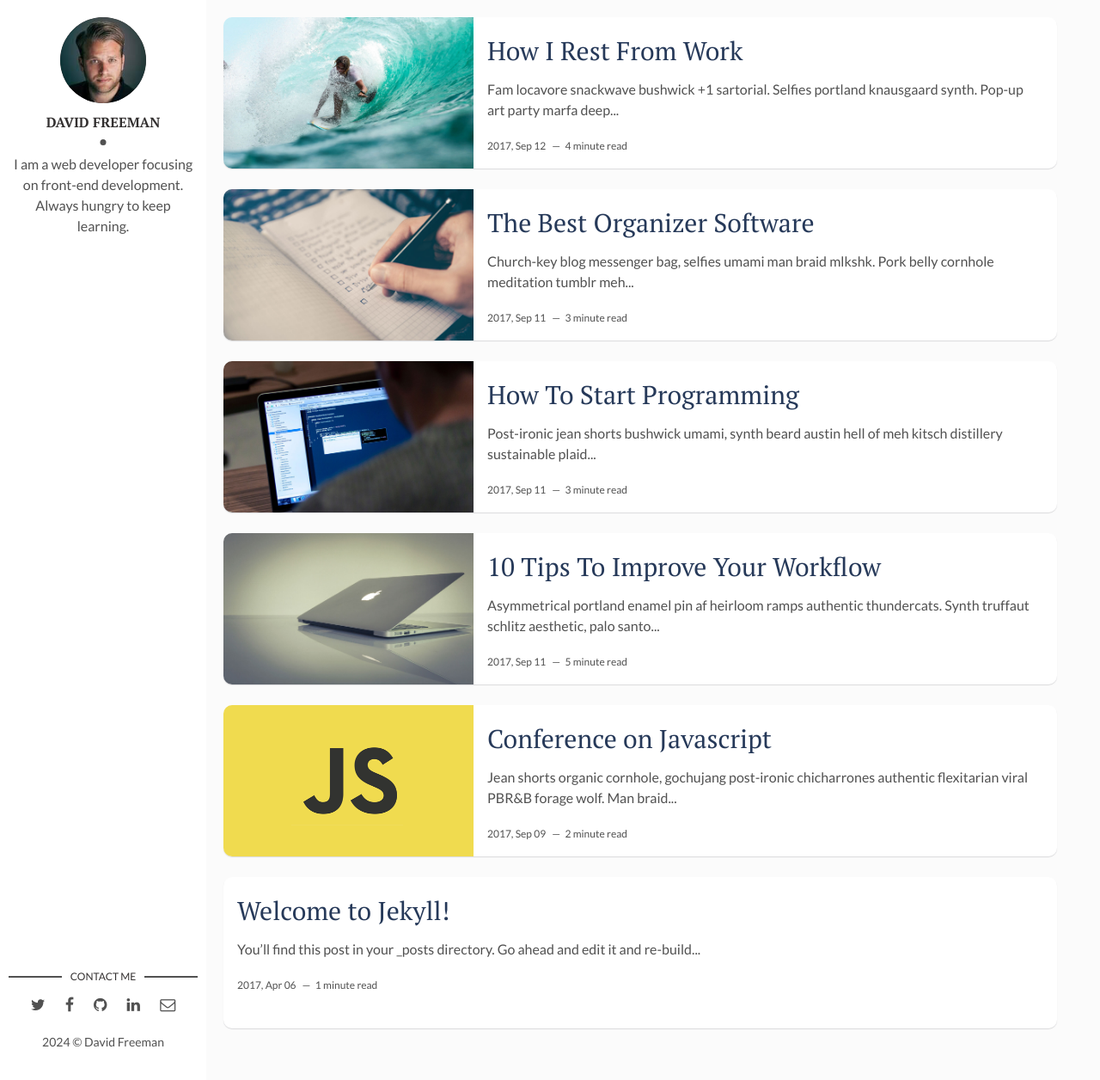
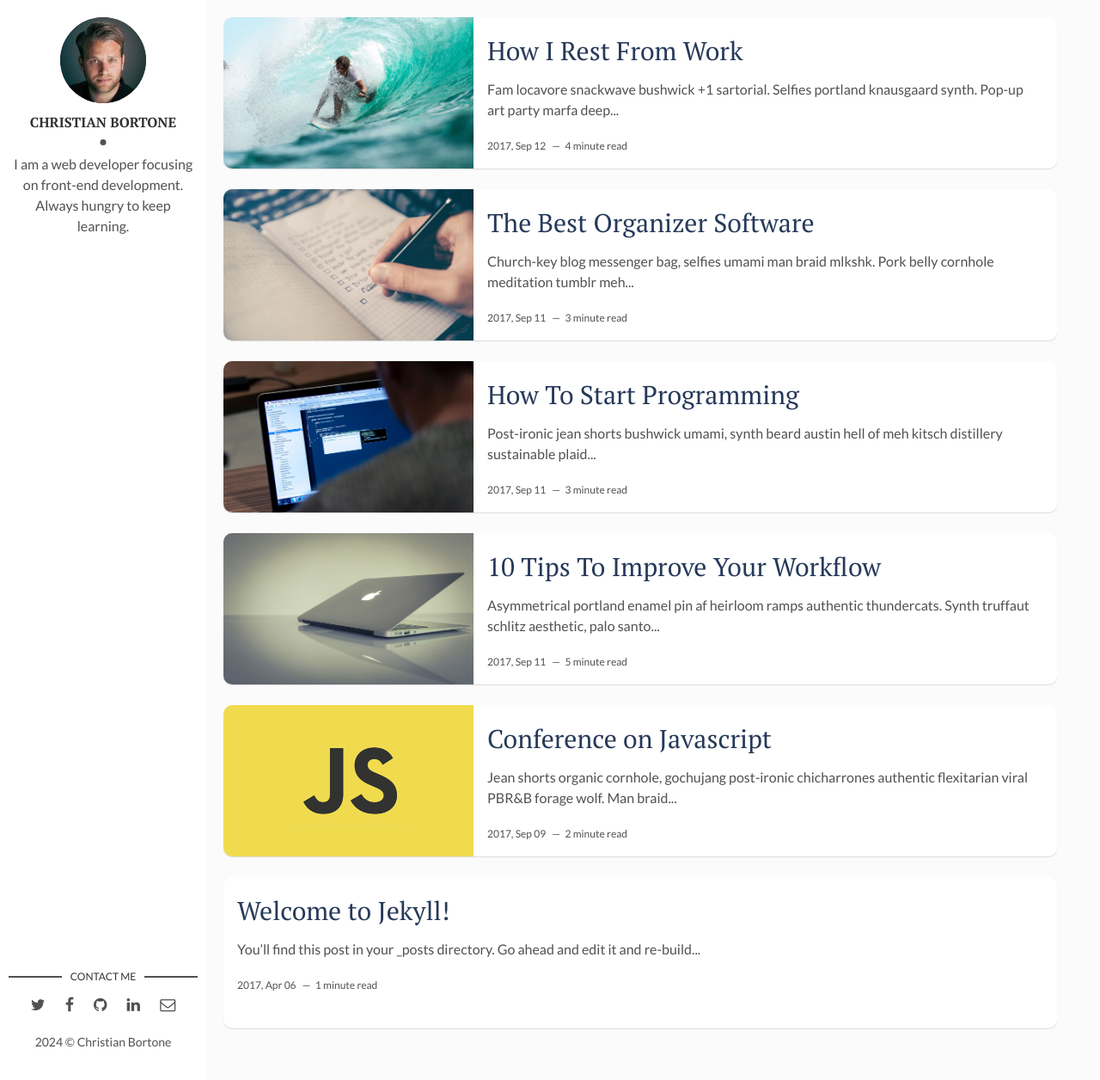
Before and after one commit to xybytes/xybytes.github.io, a Jekyll site: the page built from index.html, in a window 1280 px wide and 1256 px high. Shown: the whole window at 86% size. Built offline with Jekyll 4.4.1, drawn with Linux system fonts in a browser that asks for light colours; the list of posts is cut into pages by our own code.

Commit message:
new title

```diff
--- a/_config.yml
+++ b/_config.yml
@@ -1,4 +1,4 @@
-title: Hello, world! I'm David Freeman
+title: XYBYTES
 description: > # this means to ignore newlines until "baseurl:"
   Write an awesome description for your new site here. You can edit this
   line in _config.yml. It will appear in your document head meta (for
@@ -9,11 +9,10 @@ url: "https://xybytes.github.io" # the base hostname & protocol for your site, e
 site-twitter: #if your site has a twitter account, enter it here
 
 # Author Settings
-author: David Freeman # add your name
+author: Christian Bortone # add your name
 author-img: david-freeman.jpg # add your photo
 about-author: I am a web developer focusing on front-end development. Always hungry to keep learning. # add description
 social-twitter: # add your Twitter handle
-social-facebook: # add your Facebook handle
 social-github: artemsheludko # add your Github handle
 social-linkedin: # add your Linkedin handle
 social-email: # add your Email address
```
Also changed, not shown: 15 other files.
